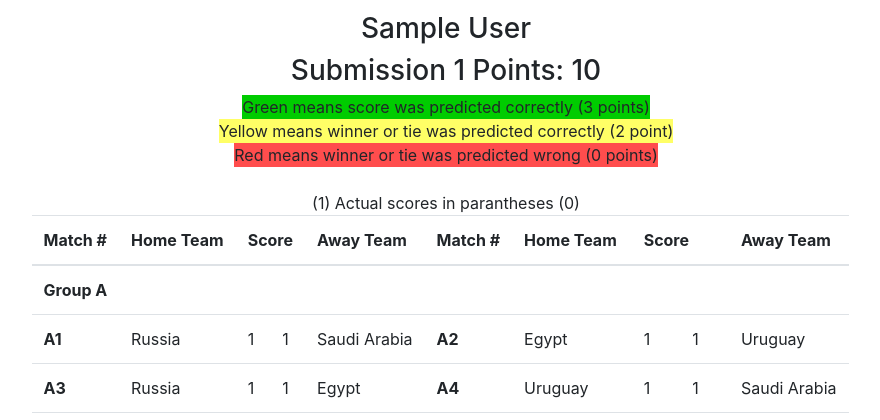
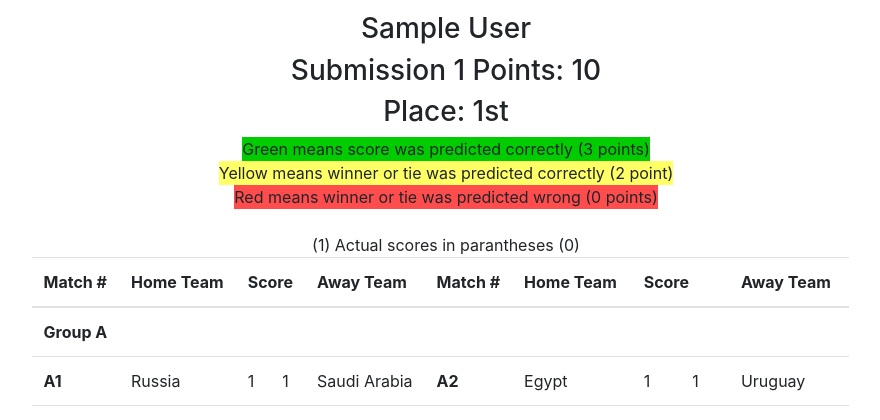
Before and after one commit to itorras13/wc2018, a Flask app: page /show/1 in a window 1280 px wide. Shown: the part 58-478 px from the top of the page, without its empty margins (194-1074 px from the left). Run offline with Flask 2, Linux system fonts and the light colour scheme; tables that the repository leaves empty hold one stand-in row (values such as "Sample post"); some libraries are stand-ins or nearby versions.

Commit message:
Add place to show

```diff
--- a/app.py
+++ b/app.py
@@ -8,6 +8,7 @@ import operator
 from sendgrid.helpers.mail import *
 from sendgrid import *
 import ssl
+import math
 
 
 ssl._create_default_https_context = ssl._create_unverified_context
@@ -46,7 +47,15 @@ def index():
 @app.route('/show/<id>')
 def show(id):
     sub = Submission.query.filter_by(id=id).first()
-    return render_template('show.html', sub=sub)
+    submissions = get_submissions("index")
+    placedSubs = addPlace(submissions)
+    for placedSub in placedSubs:
+        if placedSub['id'] == sub.id:
+            place = placedSub['place']
+            ordinal = lambda n: "%d%s" % (n,"tsnrhtdd"[(math.floor(n/10)%10!=1)*(n%10<4)*n%10::4])
+
+            return render_template('show.html', sub=sub, place = ordinal(place))
+    return render_template('show.html', sub=sub, place = " ")
 
 
 
--- a/templates/show.html
+++ b/templates/show.html
@@ -83,6 +83,10 @@
     </div>
     <div id="tableDiv">
         <h3>Submission {{ sub.submission_number }} Points: {{ sub.points }}</h3>
+        {% if place != " " %}
+        <h3>Place: {{ place }} </h3>
+
+        {% endif %}
         <span style="background-color:#00cc00">Green means score was predicted correctly (3 points)</span>
         <span style="background-color:#ffff66">Yellow means winner or tie was predicted correctly (2 point)</span>
         <span style="background-color:#ff4d4d">Red means winner or tie was predicted wrong (0 points)</span>
```
